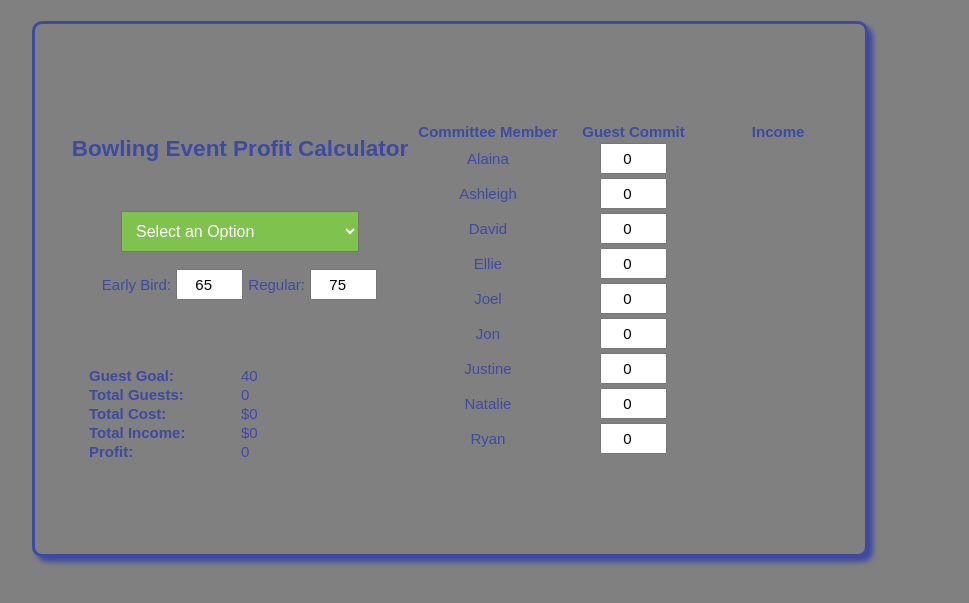
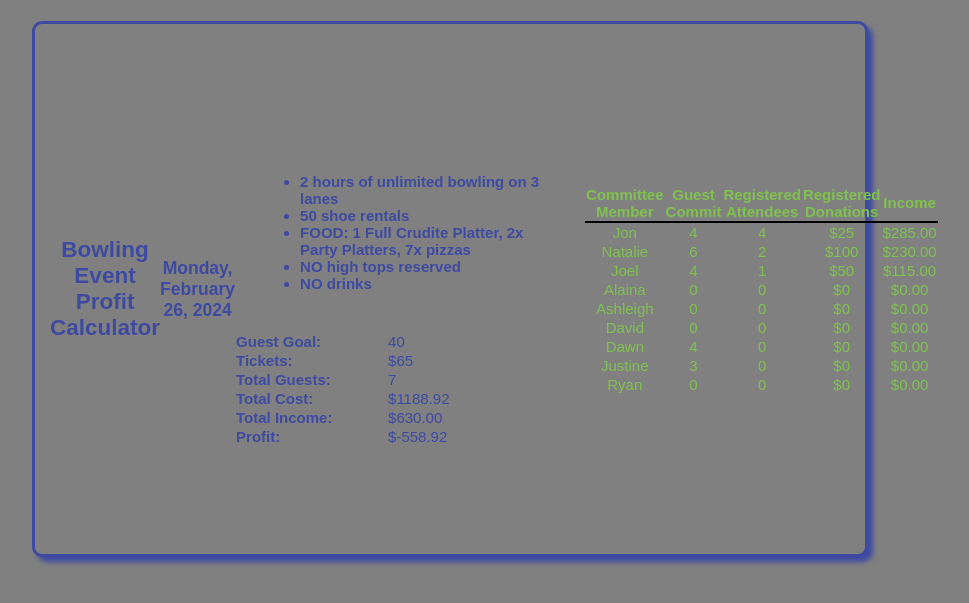
Before and after one commit to davisnatalie/xavierCalc, a plain HTML site: page index.html in a window 1280 px wide. Shown: the part 111-714 px from the top of the page, without its empty margins (190-1159 px from the left). Drawn offline with Linux system fonts and the light colour scheme.

Commit message:
Add files via upload

```diff
--- /dev/null
+++ b/index.css
@@ -0,0 +1,132 @@
+body {
+    background-color: grey;
+    font-size: calc(10px + 0.390625vw);
+}
+
+header {
+  display: block;
+  text-align: center;
+}
+#container {
+  width: 800px;
+  margin: 20px auto;
+  padding: 15px;
+  background-color:lightgrey;
+  height: auto;
+  text-align: center;
+  font-family: sans-serif;
+  color: #3e4aa2;
+  border-radius: 10px;
+  border: 3px solid #3e4aa2;
+  box-shadow: 5px 5px 5px #3e4aa2;
+  display: flex;
+  flex-direction: column;
+  align-items: center;
+}
+
+
+#left {
+  display: flex;
+  flex-direction: column;
+  align-items: center;
+  margin-left: 15px;
+}
+#right {
+  display: flex;
+  flex-direction: column;
+  align-items: center;
+  margin-left: 15px;
+}
+#center {
+  display: flex;
+  flex-direction: row;
+  align-items: center;
+  margin-left: 15px;
+}
+
+input {
+    padding: 5px 5px 5px 8px;
+    display: block;
+    width: 50px;
+    margin: 1px;
+}
+/* target inputs of type="number" only */
+
+input[type="number"] {
+    width: 60px;
+    /* wide enough for 4 big digits */
+    font-size: 1em;
+    display: inline;
+    /* margin: 5px 50px; */
+}
+
+
+label {
+    font-weight: bold;
+    margin-left: 0;
+}
+
+#daySelect {
+  margin: 1em;
+  width: auto;
+}
+
+select {
+    font-size: 1rem;
+    background-color: #7fc24e;
+    color: white;
+    width: 250px;
+    padding:10px;
+}
+
+h4 {
+  text-align: left;
+  /* width: 300px; */
+  padding: 10px;
+  margin: 1em;
+  border: 3px solid #7fc24e;
+  margin: 10px;
+}
+
+table {
+    border-collapse: collapse;
+    width: auto;
+  }
+
+
+  th, td {
+    border: 1px;
+    text-align: center;
+    width: 150px;
+  }
+
+  input[type="number"] {
+    width: 50px; /* Set input box width to 50px */
+    text-align: center;
+  }
+
+  tfoot tr {
+    line-height: 1em; /* Adjust the value as needed */
+    font-weight: bold;
+    padding: 100px;
+  }
+
+  @media (max-width: 600px) {
+    /* Adjustments for smaller screens */
+    body {
+      font-size: 14px; /* Adjust the font size */
+    }
+
+    #daySelect,
+    #ticketPrice {
+      width: 100%; /* Make input fields occupy full width */
+      margin-bottom: 10px; /* Add space between elements */
+    }
+
+    table,
+    th,
+    td {
+      width: 100%; /* Make the table occupy full width */
+      text-align: center; /* Center-align table content */
+    }
+  }
--- a/index.html
+++ b/index.html
@@ -13,36 +13,27 @@
     <img src="https://xaviermission.org/wp-content/uploads/2023/04/xavier-mission-logo-white-1.svg" srcset="https://xaviermission.org/wp-content/uploads/2023/04/xavier-mission-logo-white-1.svg 1x" width="281" height="100" alt="Xavier Mission Logo" data-retina_logo_url="" class="fusion-standard-logo" item-align="center">
   </header>
   <div id="container">
-
-    <div id="left">
-
+    <!-- <div id="left"> -->
       <h2>Bowling Event Profit Calculator</h2>
-        <p>
-          <select id="daySelect" onchange="updateCost()">
-            <option>Select an Option</option>
-            <option value="monTues">Monday/Tuesday after 5PM</option>
-            <option value="Monday">Monday</option>
-            <option value="monFood">Monday, February 12, 2024</option>
-            <option value="Executive">Executive</option>
-          </select>
-          <br>
-          Early Bird:
-          <input type="number" id="earlyPrice" value="65" oninput="updateCost()">
-          Regular:
-          <input type="number" id="stdPrice" value="75" oninput="updateCost()">
-          <h4></h4>
+      <h3>Monday, February 26, 2024</h3>
+    <div id="center">
+      <h4><ul><li>2 hours of unlimited bowling on 3 lanes <li>50 shoe rentals<li>FOOD: 1 Full Crudite Platter, 2x Party Platters, 7x pizzas<li>NO high tops reserved<li>NO drinks </ul></h4>
       <table>
         <tr>
           <td style="text-align: left;"><strong>Guest Goal:</strong></td>
           <td style="text-align: left;">40</td>
         </tr>
         <tr>
+          <td style="text-align: left;"><strong>Tickets:</strong></td>
+          <td style="text-align: left;">$65</td>
+        </tr>
+        <tr>
           <td style="text-align: left;"><strong>Total Guests:</strong></td>
-              <td style="text-align: left;"><span id="totalCommitment">0</span></td>
+          <td style="text-align: left;"><span id="totalGuests">0</span></td>
         </tr>
         <tr>
           <td style="text-align: left;"><strong>Total Cost:</strong></td>
-              <td style="text-align: left;"><span id="dayCost">$0</span></td>
+          <td style="text-align: left;"><span id="dayCost">$1188.92</span></td>
         </tr>
         <tr>
           <td style="text-align: left;"><strong>Total Income:</strong></td>
@@ -54,24 +45,110 @@
         </tr>
       </table>
     </div>
+    <!-- </div> -->
 
+    <div id="right">
       <table id="committeeTable">
         <thead>
-          <tr>
+          <tr style="border-bottom: 2px solid #000;">
             <th>Committee Member</th>
             <th>Guest Commit</th>
+            <th>Registered Attendees</th>
+            <th>Registered Donations</th>
             <th>Income</th>
           </tr>
         </thead>
         <tbody id="committeeBody">
           <!-- Table body will be generated here -->
         </tbody>
-
       </table>
-    </p>
+    </div>
   </div>
 
-  <script src="js\script.js"></script>
+  <script>
+    const committeeMembers = [
+      { name: 'Alaina', commitment: 0, regAttendees: 0, regDonations: 0 },
+      { name: 'Ashleigh', commitment: 0, regAttendees: 0, regDonations: 0 },
+      { name: 'David', commitment: 0, regAttendees: 0, regDonations: 0 },
+      { name: 'Dawn', commitment: 4, regAttendees: 0, regDonations: 0 },
+      { name: 'Joel', commitment: 4, regAttendees: 1, regDonations: 50 },
+      { name: 'Jon', commitment: 4, regAttendees: 4, regDonations: 25 },
+      { name: 'Justine', commitment: 3, regAttendees: 0, regDonations: 0 },
+      { name: 'Natalie', commitment: 6, regAttendees: 2, regDonations: 100 },
+      { name: 'Ryan', commitment: 0, regAttendees: 0, regDonations: 0 },
+    ];
 
+    // Function to generate table rows
+    function generateTable() {
+      const tableBody = document.getElementById('committeeBody');
+      const totalGuestsCell = document.getElementById('totalGuests');
+      const totalIncomeCell = document.getElementById('totalIncome');
+      const dayCostCell = document.getElementById('dayCost');
+      const profitCell = document.getElementById('profit');
+
+      let totalGuests = 0;
+      let totalIncome = 0;
+
+      // Calculate income for each member
+      committeeMembers.forEach(member => {
+        const income = (member.regAttendees * 65) + member.regDonations;
+        member.income = income;
+        totalGuests += member.regAttendees;
+        totalIncome += income;
+      });
+
+      // Sort committee members by income in descending order
+      committeeMembers.sort((a, b) => b.income - a.income);
+
+      // Clear existing rows
+      tableBody.innerHTML = '';
+
+      // Generate new rows
+      committeeMembers.forEach(member => {
+        const row = document.createElement('tr');
+
+        // Name Cell
+        const nameCell = createTableCell(member.name);
+        row.appendChild(nameCell);
+
+        // Commitment Cell
+        const commitmentCell = createTableCell(member.commitment);
+        row.appendChild(commitmentCell);
+
+        // Registered Attendees Cell
+        const attendeesCell = createTableCell(member.regAttendees);
+        row.appendChild(attendeesCell);
+
+        // Registered Donations Cell
+        const donationsCell = createTableCell('$' + member.regDonations);
+        row.appendChild(donationsCell);
+
+        // Income Cell
+        const incomeCell = createTableCell('$' + member.income.toFixed(2));
+        row.appendChild(incomeCell);
+
+        tableBody.appendChild(row);
+      });
+
+      // Update total guests, total income, and profit
+      totalGuestsCell.textContent = totalGuests;
+      totalIncomeCell.textContent = '$' + totalIncome.toFixed(2);
+
+      // Calculate and update profit
+      const dayCost = parseFloat(dayCostCell.textContent.replace('$', ''));
+      const profit = (totalIncome - dayCost).toFixed(2);
+      profitCell.textContent = '$' + profit;
+    }
+
+    // Function to create a table cell
+    function createTableCell(content) {
+      const cell = document.createElement('td');
+      cell.textContent = content;
+      return cell;
+    }
+
+    // Call the function to generate the table
+    generateTable();
+  </script>
 </body>
 </html>
```
Lines whose indentation alone changed are shown as unchanged.
